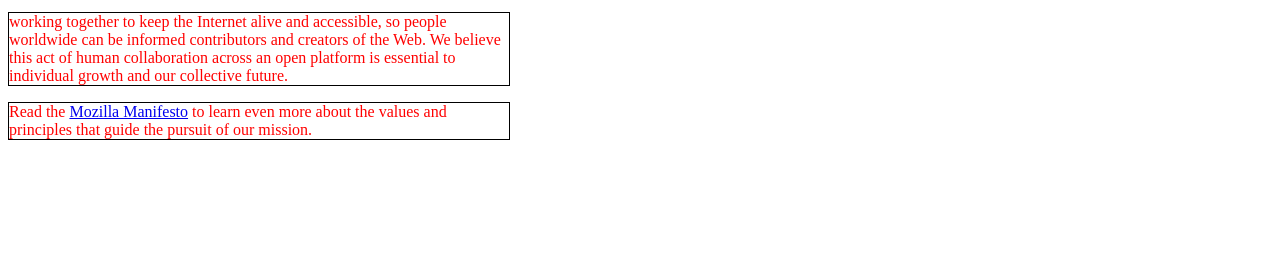
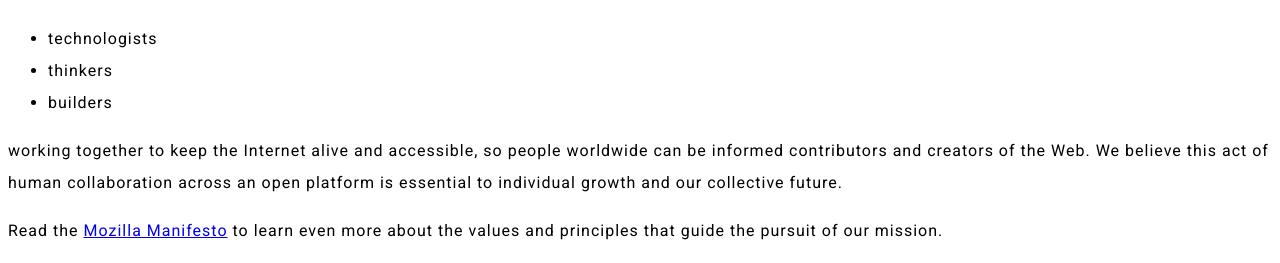
Before and after one commit to andy-wqfang/web_dev, a plain HTML site: page index.html in a window 1280 px wide. Shown: the part 1441-1704 px from the top of the page. Before the commit the page ends 1597 px from the top, so only its background shows below. Drawn offline with Linux system fonts and the light colour scheme.

Commit message:
modified css

```diff
--- a/index.html
+++ b/index.html
@@ -5,6 +5,12 @@
     <meta name="viewport" content="width=device-width" />
     <title>My test page</title>
     <link href="styles/style.css" rel="stylesheet" />
+    <link rel="preconnect" href="https://fonts.googleapis.com">
+    <link rel="preconnect" href="https://fonts.gstatic.com" crossorigin>
+    <link
+      href="https://fonts.googleapis.com/css2?family=Roboto&display=swap"
+      rel="stylesheet" />
+
   </head>
   <body>
     <h1>Mozilla is cool</h1>
--- a/styles/style.css
+++ b/styles/style.css
@@ -1,5 +1,22 @@
-p {
+/* p {
     color: red;
     width: 500px;
     border: 1px solid black;
+} */
+
+html {
+    font-size: 10px; /* px means "pixels": the base font size is now 10 pixels high */
+    font-family: "Roboto", sans-serif; /* this should be the rest of the output you got from Google Fonts */
+  }
+
+h1 {
+    font-size: 60px;
+    text-align: center;
 }
+
+p,
+li {
+    font-size: 16px;
+    line-height: 2;
+    letter-spacing: 1px;
+}
```
Also changed, not shown: 1 other file.
